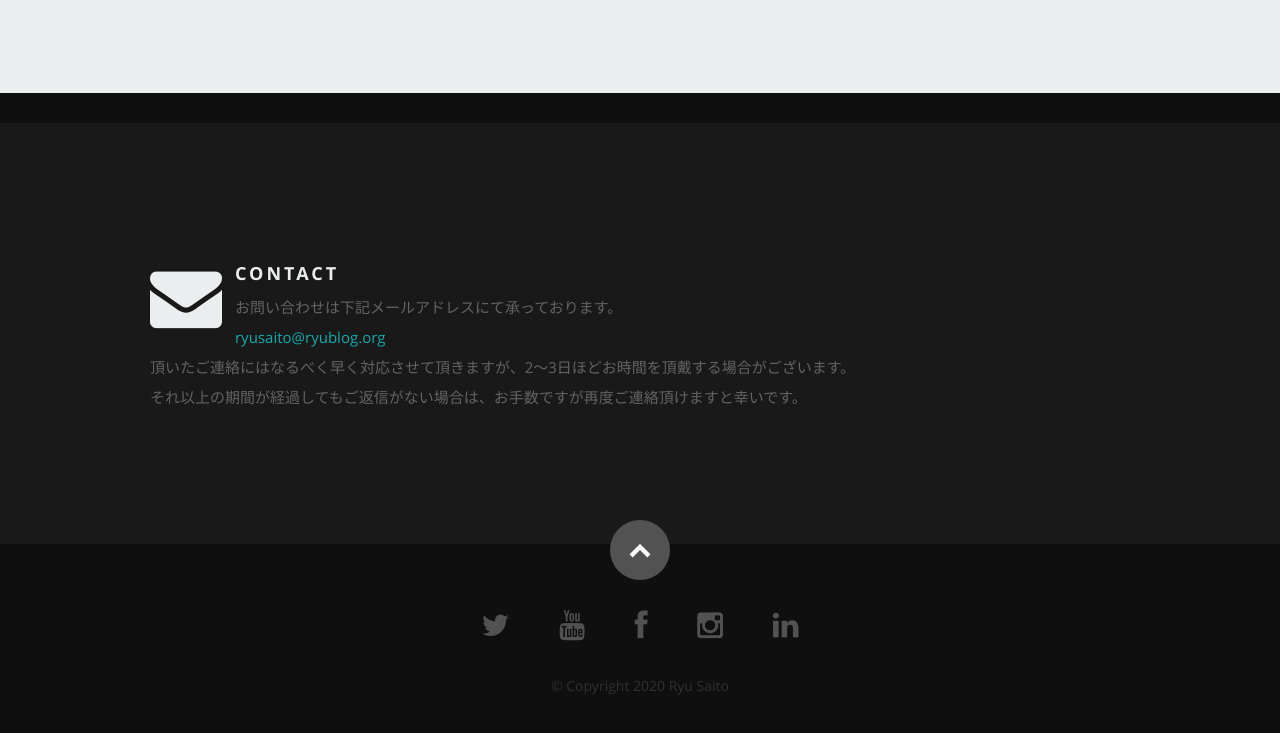
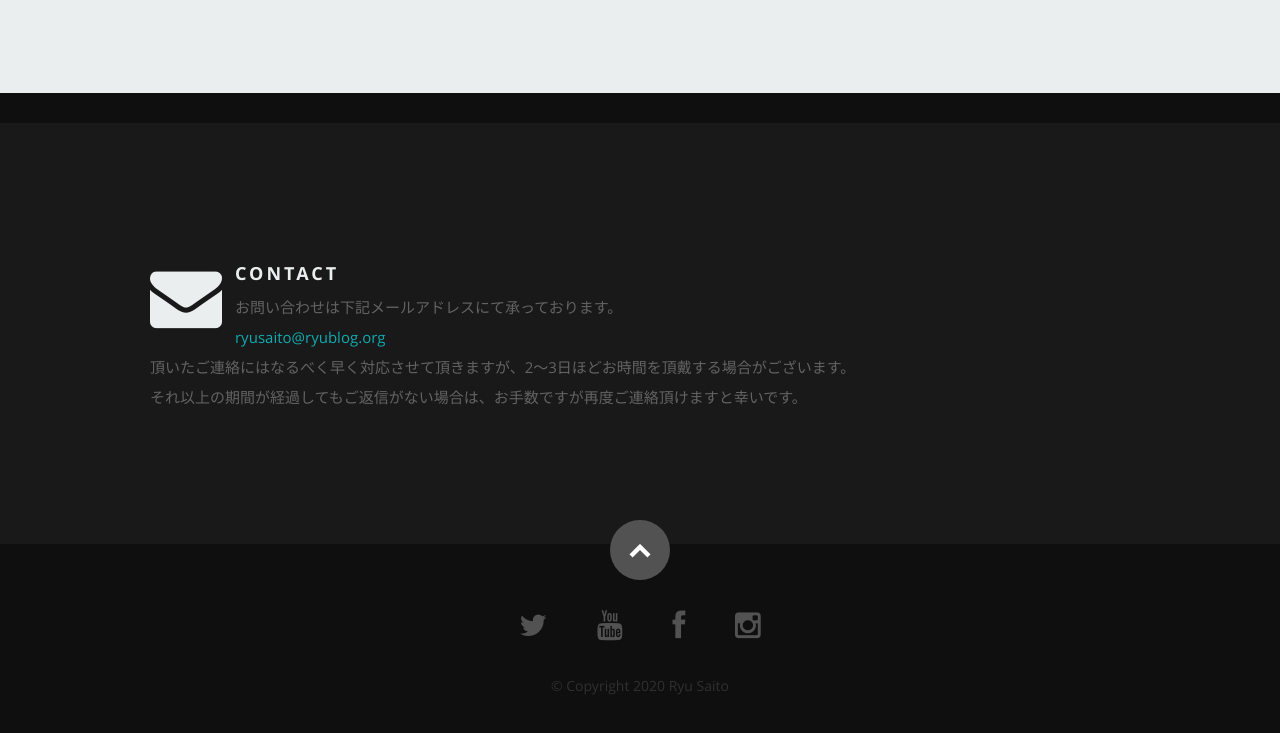
Before and after one commit to drash5296/portfolio-ryusaito, a plain HTML site: page index.html in a window 1280 px wide. Shown: the part 3279-4012 px from the top of the page. Drawn offline with nearby package versions, Linux system fonts and the light colour scheme.

Commit message:
Update index.html

```diff
--- a/index.html
+++ b/index.html
@@ -803,7 +803,7 @@
               <li><a href="https://www.youtube.com/user/Drash5296"><i class="fa fa-youtube"></i></a></li>
               <li><a href="https://www.facebook.com/"><i class="fa fa-facebook"></i></a></li>
               <li><a href="https://www.instagram.com/drash5296/"><i class="fa fa-instagram"></i></a></li>
-              <li><a href="https://www.linkedin.com/in/%E9%BE%8D-%E9%BD%8B%E8%97%A4-68963418a/"><i class="fa fa-linkedin"></i></a></li>
+              <!-- <li><a href="https://www.linkedin.com/in/%E9%BE%8D-%E9%BD%8B%E8%97%A4-68963418a/"><i class="fa fa-linkedin"></i></a></li> -->
             </ul>
 
             <ul class="copyright">
```
